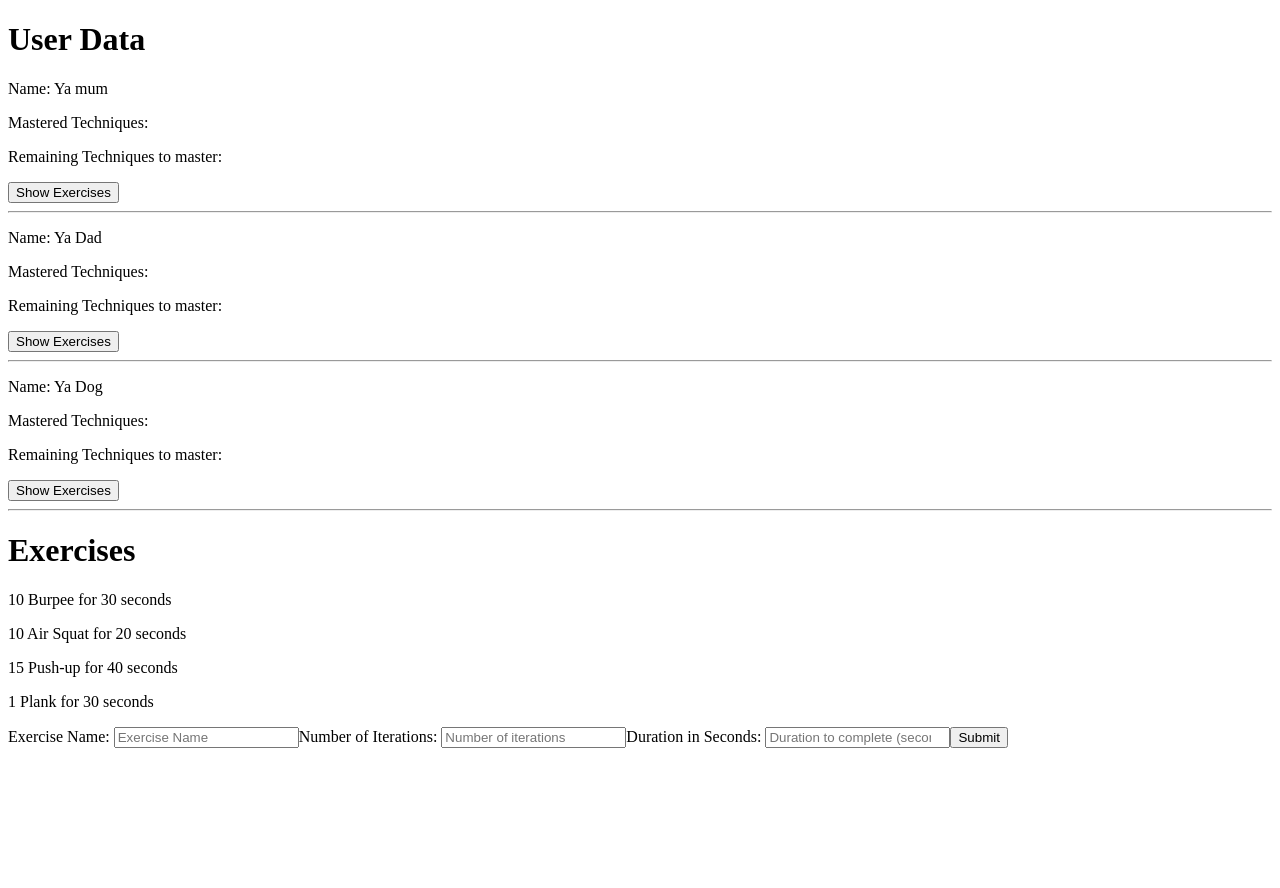
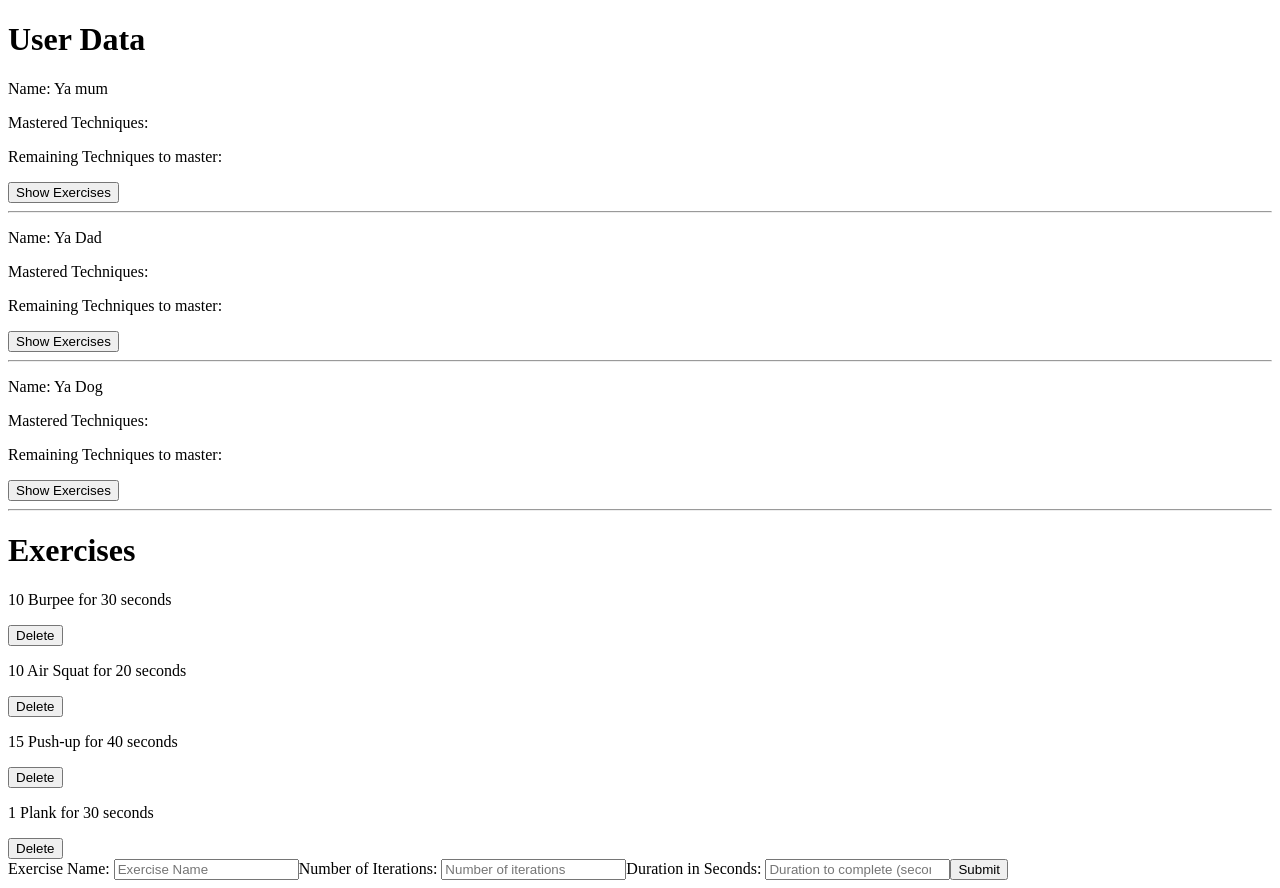
Before and after one commit to rc-devs/mcninja, an Angular app in the folder mcninja/: page / in a window 1280 px wide. Before the commit the page ends 800 px from the top, so only its background shows below. Built offline with nearby package versions, Linux system fonts and the light colour scheme.

Commit message:
add delete handler, get id from template as parameter

```diff
--- a/mcninja/src/app/exercises/exercises.component.html
+++ b/mcninja/src/app/exercises/exercises.component.html
@@ -2,6 +2,7 @@
 
 @for (e of exercises(); track e.id){
   <p>{{e.iteration}} {{e.form}} for {{e.duration}} seconds</p>
+  <button (click)="deleteExerciseHandler(e.id)">Delete</button>
 }
 
 <app-add-exercise></app-add-exercise>
--- a/mcninja/src/app/exercises/exercises.component.ts
+++ b/mcninja/src/app/exercises/exercises.component.ts
@@ -12,4 +12,9 @@ export class ExercisesComponent {
   exercisesService = inject(ExerciseService);
 
   exercises = signal(this.exercisesService.exercisesArray) //display exercise array from service
+
+  deleteExerciseHandler(id: string){
+    console.log(id)
+    //delete object using id to identify position in array
+  }
 }
```
